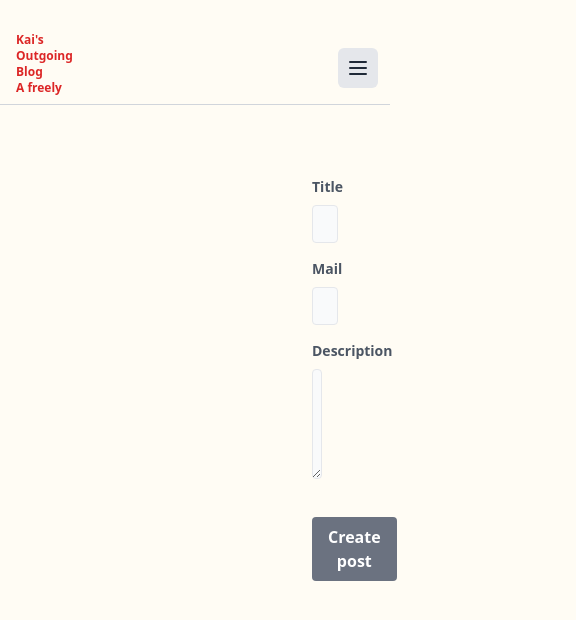
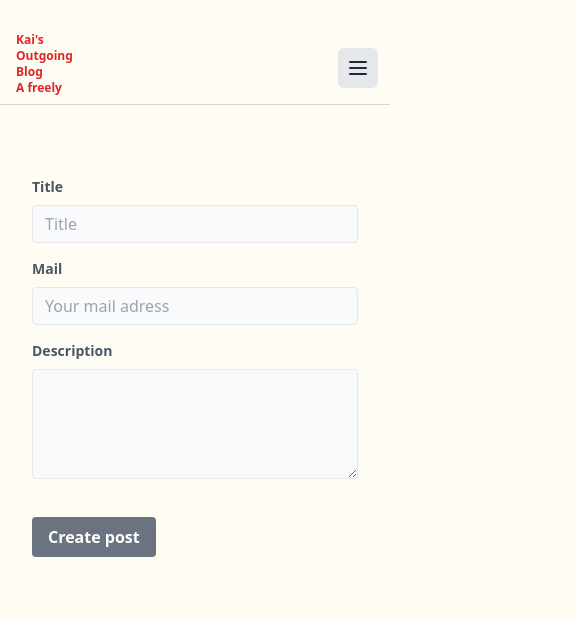
Before and after one commit to nasuka7/My_portfolio_and_blog, a Next.js app: page /contact in a window 390 px wide. Shown: the top 620 px of the page, 576 px wide, since content can reach past the window. Built offline with nearby package versions, Linux system fonts and the light colour scheme.

Commit message:
Refactor contact.tsx

```diff
--- a/src/pages/blog.tsx
+++ b/src/pages/blog.tsx
@@ -1,5 +1,4 @@
 import React from 'react';
-import Headbar from '../components/Headbar';
 
 const Blog = (): JSX.Element => {
   return (
--- a/src/pages/contact.tsx
+++ b/src/pages/contact.tsx
@@ -21,7 +21,7 @@ const Contact = () => {
   };
 
   return (
-    <div className="w-full relative px-72 mt-12">
+    <div className="w-full relative px-2 md:px-32 lg:px-72 mt-12">
       {errorMessage && <p>{errorMessage}</p>}
       <form
         method="post"
--- a/src/pages/index.tsx
+++ b/src/pages/index.tsx
@@ -1,5 +1,4 @@
 import React from 'react';
-import Headbar from '../components/Headbar';
 
 const Index = (): JSX.Element => {
   return (
--- a/src/pages/profile.tsx
+++ b/src/pages/profile.tsx
@@ -1,5 +1,4 @@
 import React from 'react';
-import Headbar from '../components/Headbar';
 import Navbar from '../components/Navbar';
 
 const Profile = (): JSX.Element => {
```
